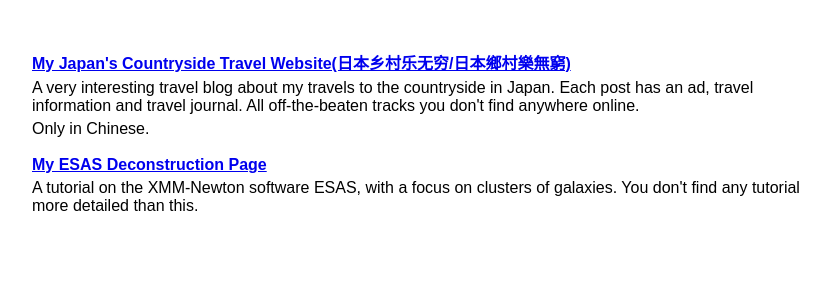
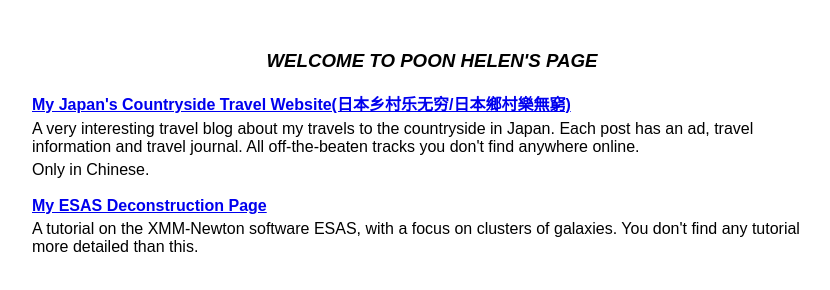
Before and after one commit to poonh/my_site, a plain HTML site: page index.html in a window 1280 px wide. Shown: the whole page, without its empty margins (208-1038 px from the left). Drawn offline with Linux system fonts and the light colour scheme.

Commit message:
Update index.html

```diff
--- a/index.html
+++ b/index.html
@@ -19,6 +19,7 @@
     <main>
         <article>
 
+            <h3 align="center"><i>WELCOME TO POON HELEN'S PAGE</i></h3>
 
      <b><span style="padding-bottom: 5px; display: inline-block"><a href ="https://poonh.github.io/travel_blog/index.html" target=_blank>My Japan's Countryside Travel Website(日本乡村乐无穷/日本鄉村樂無窮)
  </a></b></span><br>
```
